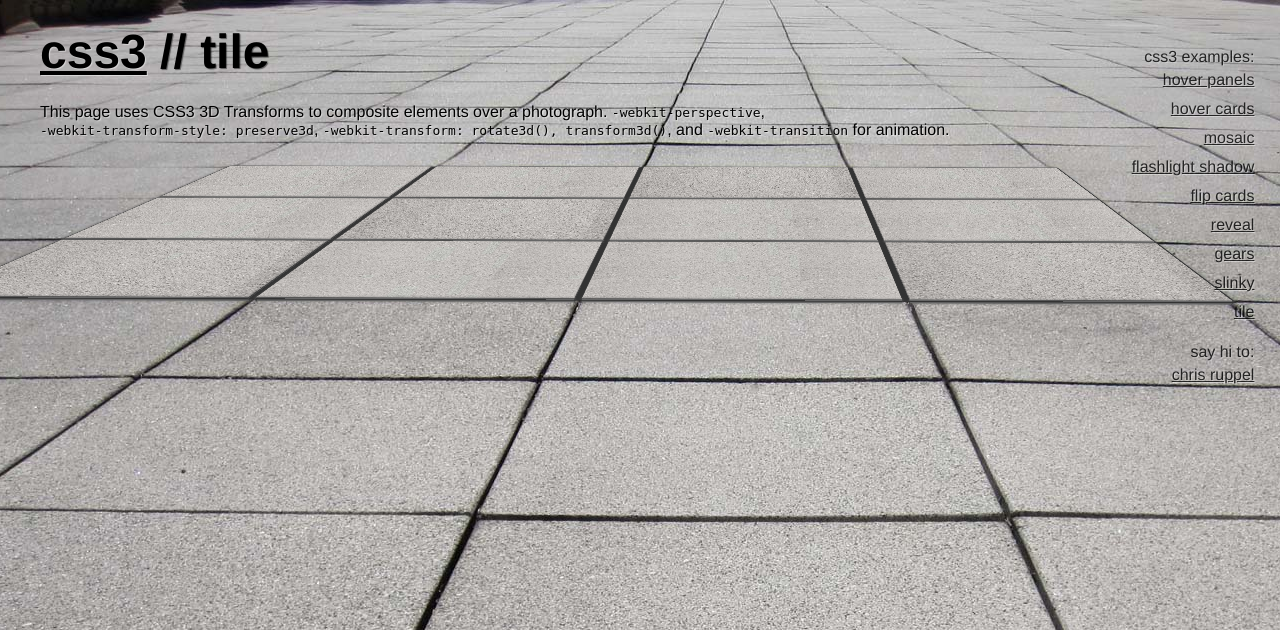
After one commit to rupl/css3playground.com, a PHP site: page /tile.php in a window 1280 px wide; the page is wider, and only the part inside the window is pictured. The commit adds this page. Shown: the top 630 px of that part. Run offline with PHP 8.4, Linux system fonts and the light colour scheme; some libraries are stand-ins or nearby versions.

Commit message:
Adding tile page, updating nav, doing thangs

```diff
--- a/_browsers.php
+++ b/_browsers.php
@@ -1,4 +1,4 @@
-	<p>
+	<p class="intro">
 		This is a demo site for CSS3. For most stuff you need <a href="http://www.apple.com/safari/">Safari 4+</a>, <a href="http://www.google.com/chrome">Chrome</a>, <a href="http://www.mozilla.com/en-US/firefox/new/">Firefox 4+</a> or <a href="http://www.opera.com/browser/next/">Opera 10.5x</a> to make these demos work.
 		For 3D stuff, you need Safari 5, Chrome 10+ or the <a href="http://nightly.webkit.org/">WebKit Nightly build</a>.<br /><br />
 	</p>
--- a/_footer.php
+++ b/_footer.php
@@ -10,6 +10,7 @@
 		<li><a href="reveal.php">reveal</a></li>
 		<li><a href="gears.php">gears</a></li>
 		<li><a href="slinky.php">slinky</a></li>
+		<li><a href="tile.php">tile</a></li>
 		<li class="credit vcard">say hi to:</li>
 		<li><a href="http://chrisruppel.com" title="Chris Ruppel" rel="me" class="fn url">chris ruppel</a></li>
 	</ul>
--- a/main.css
+++ b/main.css
@@ -23,7 +23,7 @@ abbr {cursor:help; }
 ::-moz-selection{background: #555; color: #fff; }
 ::-webkit-selection{background: #555; color: #fff; }
 
-.intro {position: relative; }
+.intro {position: relative; max-width: 720px; }
 .intro .info {width: 2em; height: 12px; margin: 0 4px 0 0; padding: 4px 4px 2px 4px; font-weight: 700; color: #333; position: absolute; right: 0; top: 0; z-index: 500; cursor: pointer; }
 .intro .info.open {color: #fff; }
 .intro .info .about {opacity: 0; width: 400px; padding: 1.5em 1em 0 1em; color: #fff; border: 1px solid rgba(255,255,255,0.6); border-radius: 3px; background: rgba(35,35,35,0.8); -moz-transition: all .2s linear; -webkit-transition: all .2s linear; position: absolute; right: -160px; top: -18px; z-index: 400; }
--- /dev/null
+++ b/tile.php
@@ -0,0 +1,149 @@
+<?
+$title = 'Tile';
+include('_header.php');
+?>
+
+	<style>
+		/* This page uses a big photograph as the bg instead of the normal style */
+		body {background: url('/images/tile-bg.jpg') no-repeat -10px top; color: #000; width: 1420px; }
+		a, p, #other ul li a {color: #000; text-shadow: 1px 1px 1px rgba(255,255,255,0.5); }
+		#other ul li a:hover {color: #fff; }
+		p.intro {max-width: 1000px; }
+
+		/* Set a base element for arranging all the 3D elements */
+		div#container {
+			-webkit-perspective: 470;
+			-webkit-transform-style: preserve-3d;
+			-webkit-backface-visibility: visible;
+		}
+
+		/* Match the photograph's perspective */
+		div#floor {
+			width: 1776px;
+			height: 387px;
+			margin-left: -1200px;
+			background: #333;
+
+			position: absolute;
+			left: 0;
+			top: 180px;
+
+			-webkit-transform: rotateX(73deg) rotateY(0deg) rotateZ(.3deg) translate3d(788px, -362px, -30px);
+			-webkit-transform-style: preserve-3d;
+		}
+
+		/* These are the individual tiles, which are rectangular prisms */
+		div.panel {
+			float: left;
+			width: 434px;
+			height: 125px;
+			margin: 2px 5px;
+			background: #333;
+
+			-webkit-transition: .3s all ease-in-out;
+			-webkit-transform-style: preserve-3d;
+			-webkit-transform-origin: bottom right;
+			-webkit-transform: translate3d(0,0,2px);
+		}
+
+		/* These rules make the tiles move on mouseover. I set the nth-child() rules to make it visually symmetrical. */
+		div.panel:hover {
+			-webkit-transform: translate3d(0,0,18px) rotateY(3deg);
+		}
+		div.panel:nth-child(4n+2),
+		div.panel:nth-child(4n+1) {
+			-webkit-transform-origin: bottom left;
+		}
+		div.panel:nth-child(4n+2):hover,
+		div.panel:nth-child(4n+1):hover {
+			-webkit-transform: translate3d(0,0,18px) rotateY(-3deg);
+		}
+
+		/* These are the sides of the tiles */
+		div.panel div.left {
+			width: 126px;
+			height: 6px;
+			background: #444;
+			position: absolute;
+			left: 0;
+			box-shadow: 0 0 4px #444;
+
+			-webkit-transform-origin: bottom left;
+			-webkit-transform: rotateX(90deg) rotateY(90deg) translate3d(-5px, 0, 0);
+		}
+		div.panel div.right {
+			width: 126px;
+			height: 6px;
+			background: #444;
+			position: absolute;
+			right: 0;
+			box-shadow: 0 0 4px #444;
+
+			-webkit-transform-origin: bottom right;
+			-webkit-transform: rotateX(90deg) rotateY(90deg) translate3d(120px, 0, 0);
+		}
+		div.panel div.front {
+			width: inherit;
+			height: 6px;
+			background: #666;
+			position: absolute;
+			bottom: 0;
+			box-shadow: 0 0 4px #666;
+
+			-webkit-transform-origin: bottom center;
+			-webkit-transform: rotateX(90deg) translate3d(0, 0, 0);
+		}
+		div.panel div.back {
+			width: inherit;
+			height: 6px;
+			background: #666;
+			position: absolute;
+			top: 0;
+			box-shadow: 0 0 4px #666;
+
+			-webkit-transform-origin: top center;
+			-webkit-transform: rotateX(90deg) translate3d(0, -6px, 0);
+		}
+		div.panel div.top {
+			width: inherit;
+			height: inherit;
+			background: url('/images/tile-3.jpg');
+		}
+		/* Give some tiles a different background to make it look more real */
+		div.panel:nth-child(3n) div.top {
+			background: url('/images/tile-4.jpg');
+		}
+
+		/* debugging styles */
+		body.wireframe div#floor {
+			background: #f00;
+		}
+	</style>
+</head>
+
+<body class="no-wireframe">
+
+<div id="container">
+	<h1><a href="http://css3playground.com">css3</a> // <?= $title ?></h1>
+	<p class="intro">This page uses CSS3 3D Transforms to composite elements over a photograph. <code>-webkit-perspective</code>, <code>-webkit-transform-style: preserve3d</code>, <code>-webkit-transform: rotate3d(), transform3d()</code>, and <code>-webkit-transition</code> for animation.</p>
+
+	<div id="floor">
+			<div class="panel"><div class="left"></div><div class="right"></div><div class="front"></div><div class="back"></div><div class="top"></div></div>
+			<div class="panel"><div class="left"></div><div class="right"></div><div class="front"></div><div class="back"></div><div class="top"></div></div>
+			<div class="panel"><div class="left"></div><div class="right"></div><div class="front"></div><div class="back"></div><div class="top"></div></div>
+			<div class="panel"><div class="left"></div><div class="right"></div><div class="front"></div><div class="back"></div><div class="top"></div></div>
+
+			<div class="panel"><div class="left"></div><div class="right"></div><div class="front"></div><div class="back"></div><div class="top"></div></div>
+			<div class="panel"><div class="left"></div><div class="right"></div><div class="front"></div><div class="back"></div><div class="top"></div></div>
+			<div class="panel"><div class="left"></div><div class="right"></div><div class="front"></div><div class="back"></div><div class="top"></div></div>
+			<div class="panel"><div class="left"></div><div class="right"></div><div class="front"></div><div class="back"></div><div class="top"></div></div>
+
+			<div class="panel"><div class="left"></div><div class="right"></div><div class="front"></div><div class="back"></div><div class="top"></div></div>
+			<div class="panel"><div class="left"></div><div class="right"></div><div class="front"></div><div class="back"></div><div class="top"></div></div>
+			<div class="panel"><div class="left"></div><div class="right"></div><div class="front"></div><div class="back"></div><div class="top"></div></div>
+			<div class="panel"><div class="left"></div><div class="right"></div><div class="front"></div><div class="back"></div><div class="top"></div></div>
+		</div>
+	</div><!-- #floor -->
+</div>
+
+<? include('_footer.php') ?>
```
Also changed, not shown: index.php (+5 -3 lines), mosaic.php (+0 -10 lines), images/tile-3.jpg (added), images/tile-4.jpg (added), images/tile-bg.jpg (added).
